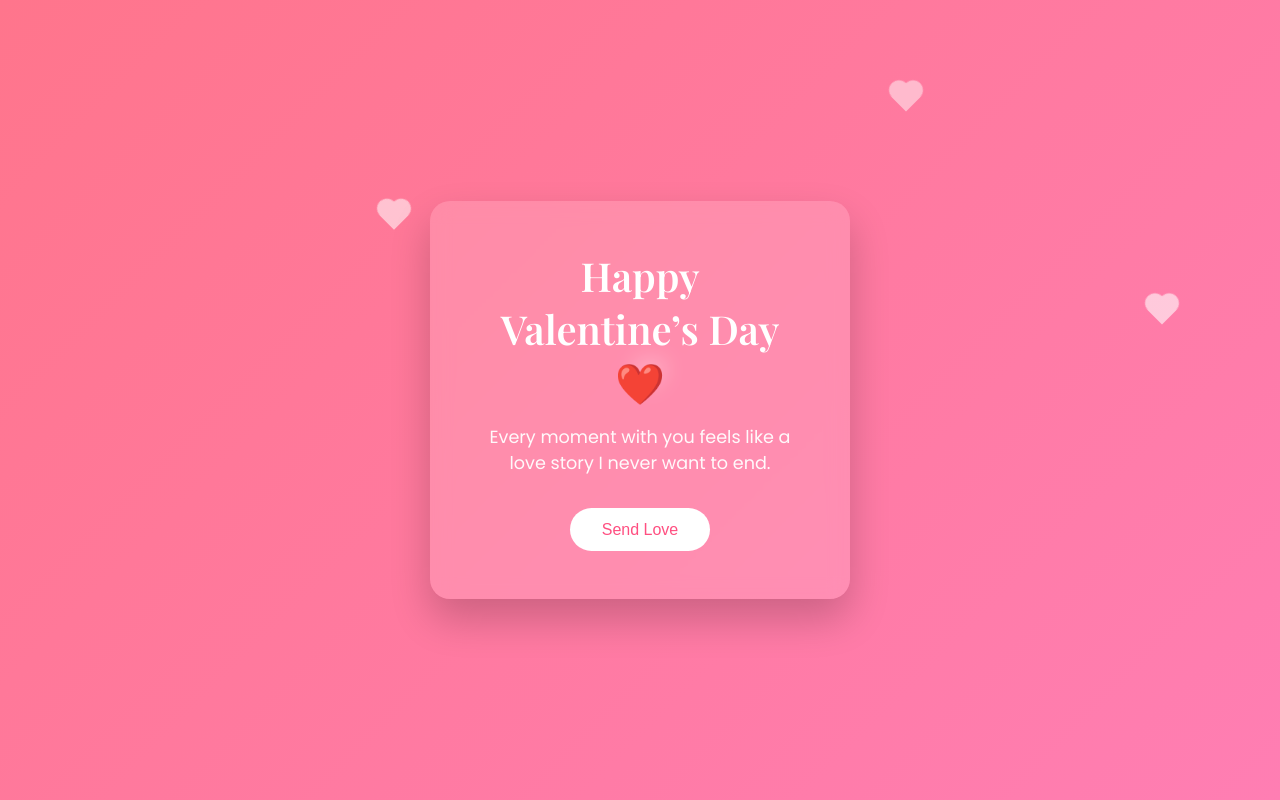
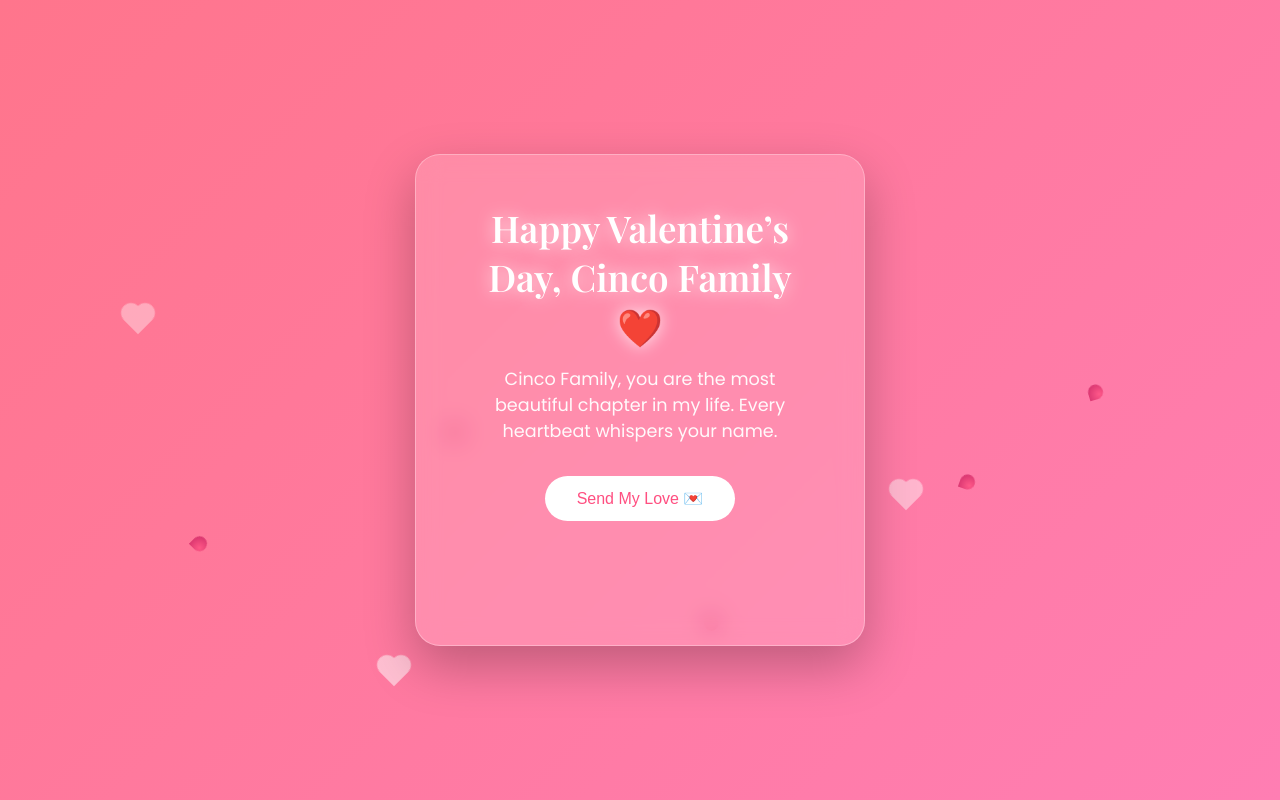
Before and after one commit to YourPrince-phi/Valentines, a plain HTML site: page index.html in a window 1280 px wide. Shown: the top 800 px of the page. Drawn offline with nearby package versions, Linux system fonts and the light colour scheme.

Commit message:
Add files via upload

```diff
--- a/index.html
+++ b/index.html
@@ -3,7 +3,7 @@
 <head>
 <meta charset="UTF-8" />
 <meta name="viewport" content="width=device-width, initial-scale=1.0" />
-  <title>Happy Valentine's Day ❤️</title>
+<title>For Cinco Family ❤️</title>
 
 <link href="https://fonts.googleapis.com/css2?family=Playfair+Display:wght@600&family=Poppins:wght@300;400&display=swap" rel="stylesheet">
 
@@ -23,24 +23,38 @@
   justify-content: center;
   color: #fff;
   overflow: hidden;
+  position: relative;
 }
 
+/* Card */
 .card {
   background: rgba(255, 255, 255, 0.15);
-      backdrop-filter: blur(10px);
+  backdrop-filter: blur(12px);
   padding: 3rem;
-      border-radius: 20px;
+  border-radius: 25px;
   text-align: center;
-      max-width: 420px;
-      box-shadow: 0 20px 40px rgba(0,0,0,0.2);
+  max-width: 450px;
+  box-shadow: 0 20px 50px rgba(0,0,0,0.25);
+  border: 1px solid rgba(255,255,255,0.3);
   position: relative;
-      z-index: 2;
+  z-index: 5;
+  transition: 0.4s ease;
+}
+
+.card:hover {
+  transform: translateY(-8px) scale(1.02);
 }
 
 h1 {
   font-family: 'Playfair Display', serif;
-      font-size: 2.5rem;
+  font-size: 2.3rem;
   margin-bottom: 1rem;
+  animation: glow 2s ease-in-out infinite alternate;
+}
+
+@keyframes glow {
+  from { text-shadow: 0 0 10px rgba(255,255,255,0.6); }
+  to { text-shadow: 0 0 25px rgba(255,255,255,1); }
 }
 
 p {
@@ -57,23 +71,36 @@
   font-size: 1rem;
   border-radius: 30px;
   cursor: pointer;
-      transition: all 0.3s ease;
+  transition: 0.3s ease;
 }
 
 button:hover {
   transform: translateY(-3px);
-      box-shadow: 0 10px 20px rgba(0,0,0,0.2);
+  box-shadow: 0 10px 25px rgba(0,0,0,0.3);
 }
 
-    /* Floating hearts */
+#loveMessage {
+  margin-top: 1.5rem;
+  font-size: 1.1rem;
+  opacity: 0;
+  transform: translateY(10px);
+  transition: 0.5s ease;
+}
+
+#loveMessage.show {
+  opacity: 1;
+  transform: translateY(0);
+}
+
+/* Floating Hearts */
 .heart {
   position: absolute;
   width: 20px;
   height: 20px;
-      background: #fff;
+  background: white;
   transform: rotate(45deg);
-      animation: float 8s infinite ease-in;
-      opacity: 0.6;
+  animation: float 10s infinite linear;
+  opacity: 0.5;
 }
 
 .heart::before,
@@ -81,54 +108,78 @@
   content: '';
   width: 20px;
   height: 20px;
-      background: #fff;
+  background: white;
   border-radius: 50%;
   position: absolute;
 }
 
-    .heart::before {
-      top: -10px;
-      left: 0;
+.heart::before { top: -10px; left: 0; }
+.heart::after { left: -10px; top: 0; }
+
+@keyframes float {
+  0% { transform: translateY(100vh) rotate(45deg); opacity: 0; }
+  20% { opacity: 0.6; }
+  100% { transform: translateY(-120vh) rotate(45deg); opacity: 0; }
 }
 
-    .heart::after {
-      left: -10px;
-      top: 0;
+/* Falling Rose Petals */
+.petal {
+  position: absolute;
+  top: -10px;
+  width: 15px;
+  height: 15px;
+  background: radial-gradient(circle at 30% 30%, #ff4f81, #c2185b);
+  border-radius: 50% 0 50% 50%;
+  transform: rotate(45deg);
+  animation: fall linear infinite;
+  opacity: 0.8;
 }
 
-    @keyframes float {
+@keyframes fall {
   0% {
-        transform: translateY(0) rotate(45deg);
-        opacity: 0;
-      }
-      20% {
-        opacity: 0.6;
+    transform: translateY(-10px) rotate(0deg);
   }
   100% {
-        transform: translateY(-120vh) rotate(45deg);
-        opacity: 0;
+    transform: translateY(110vh) rotate(360deg);
   }
 }
 </style>
 </head>
+
 <body>
 
 <div class="card">
-    <h1>Happy Valentine’s Day ❤️</h1>
+  <h1>Happy Valentine’s Day, Cinco Family ❤️</h1>
   <p>
-      Every moment with you feels like a love story I never want to end.
+    Cinco Family, you are the most beautiful chapter in my life.
+    Every heartbeat whispers your name.
   </p>
-    <button onclick="alert('💖 You are loved more than words can say!')">
-      Send Love
-    </button>
+  <button onclick="showLove()">Send My Love 💌</button>
+
+  <div id="loveMessage">
+    🌹 Cinco Family, you are my today, my tomorrow, and my forever. 💖
+  </div>
 </div>
 
-  <!-- Hearts -->
-  <div class="heart" style="left: 10%; animation-delay: 0s;"></div>
-  <div class="heart" style="left: 30%; animation-delay: 2s;"></div>
-  <div class="heart" style="left: 50%; animation-delay: 4s;"></div>
-  <div class="heart" style="left: 70%; animation-delay: 1s;"></div>
-  <div class="heart" style="left: 90%; animation-delay: 3s;"></div>
+<!-- Floating Hearts -->
+<div class="heart" style="left:10%; animation-delay:0s;"></div>
+<div class="heart" style="left:30%; animation-delay:2s;"></div>
+<div class="heart" style="left:50%; animation-delay:4s;"></div>
+<div class="heart" style="left:70%; animation-delay:1s;"></div>
+<div class="heart" style="left:90%; animation-delay:3s;"></div>
+
+<!-- Rose Petals -->
+<div class="petal" style="left:15%; animation-duration:8s;"></div>
+<div class="petal" style="left:35%; animation-duration:10s;"></div>
+<div class="petal" style="left:55%; animation-duration:7s;"></div>
+<div class="petal" style="left:75%; animation-duration:9s;"></div>
+<div class="petal" style="left:85%; animation-duration:11s;"></div>
+
+<script>
+function showLove() {
+  document.getElementById("loveMessage").classList.add("show");
+}
+</script>
 
 </body>
 </html>
```
Lines whose indentation alone changed are shown as unchanged.
